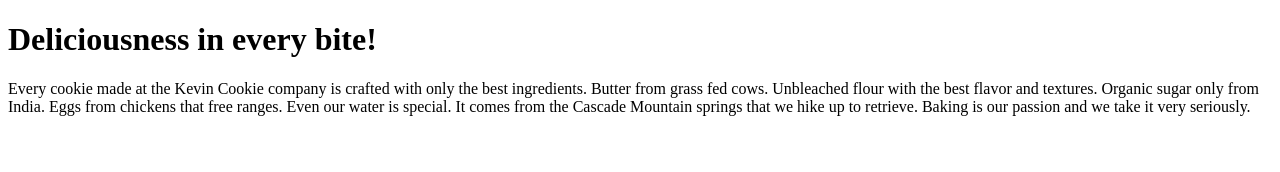
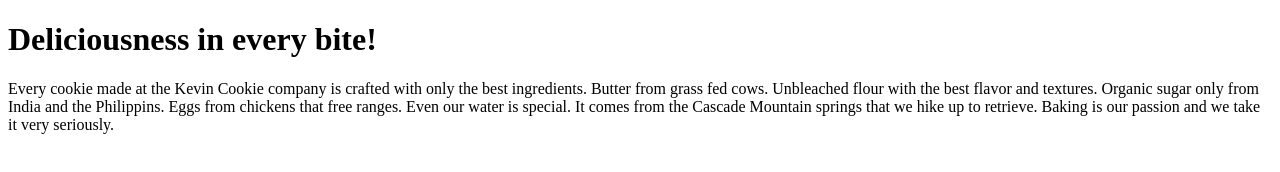
Before and after one commit to pulindu-seniya-silva/Pulindu-Seniya, a plain HTML site: page index.htm in a window 1280 px wide. Drawn offline with Linux system fonts and the light colour scheme.

Commit message:
Update index.htm

```diff
--- a/index.htm
+++ b/index.htm
@@ -3,7 +3,7 @@
 <body>
 
 <h1>Deliciousness in every bite!</h1>
-<p>Every cookie made at the Kevin Cookie company is crafted with only the best ingredients. Butter from grass fed cows. Unbleached flour with the best flavor and textures. Organic sugar only from India. Eggs from chickens that free ranges. Even our water is special. It comes from the Cascade Mountain springs that we hike up to retrieve. Baking is our passion and we take it very seriously.</p>
+<p>Every cookie made at the Kevin Cookie company is crafted with only the best ingredients. Butter from grass fed cows. Unbleached flour with the best flavor and textures. Organic sugar only from India and the Philippins. Eggs from chickens that free ranges. Even our water is special. It comes from the Cascade Mountain springs that we hike up to retrieve. Baking is our passion and we take it very seriously.</p>
 
 </body>
 </html>
```
